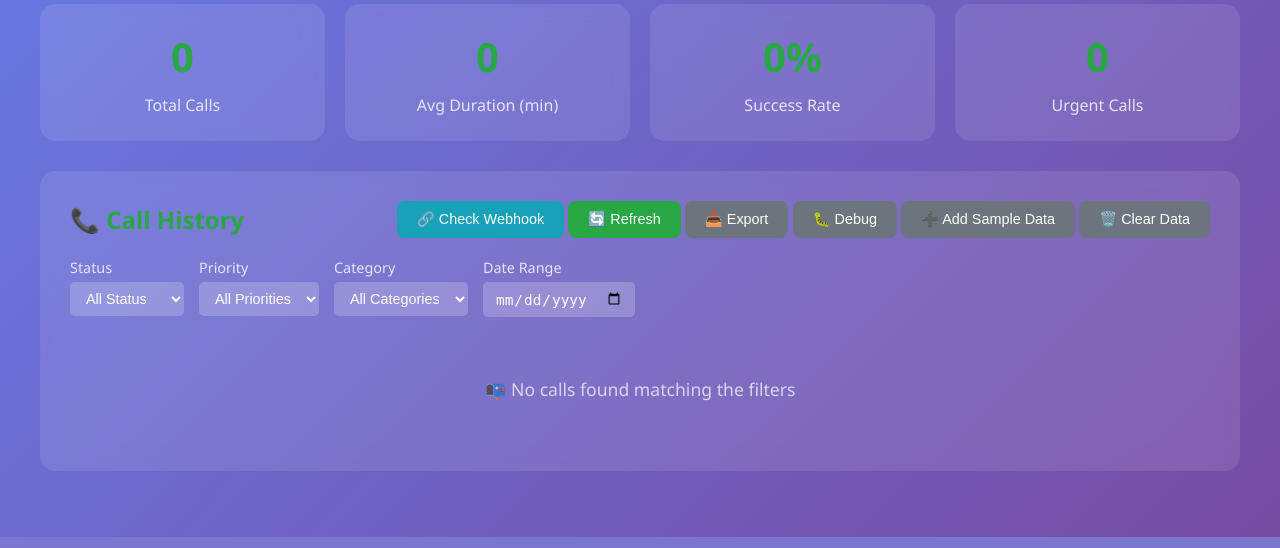
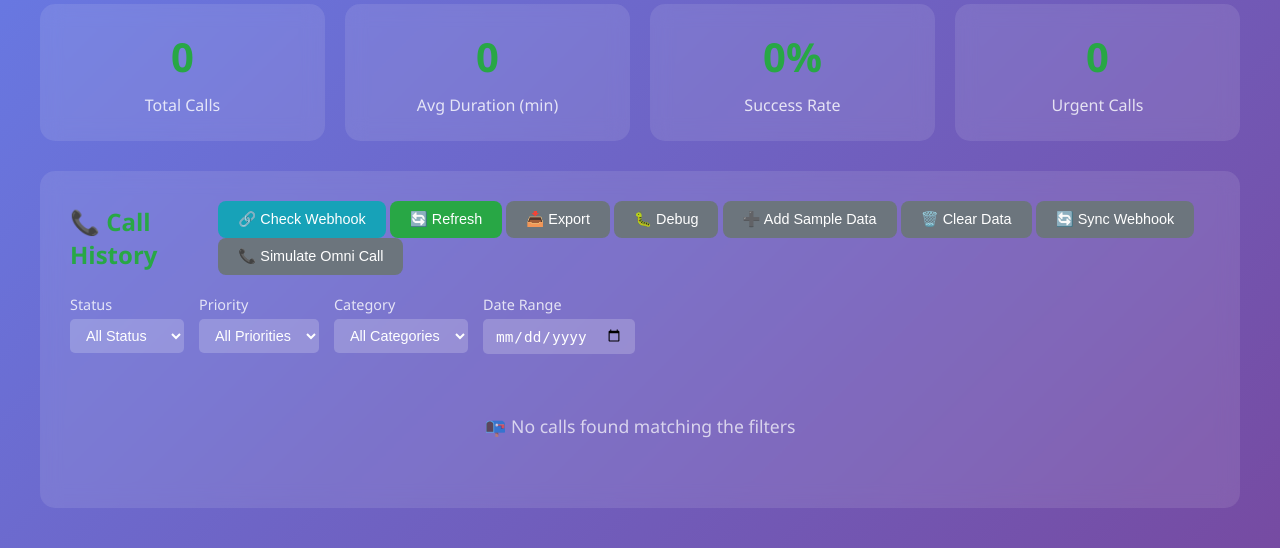
Before and after one commit to WhiteTigerHere/complaints, a Flask app: page /reports in a window 1280 px wide. Shown: the part 263-811 px from the top of the page. Run offline with Flask 3, Linux system fonts and the light colour scheme; data that the repository does not hold is empty.

Commit message:
Update reports.html

```diff
--- a/templates/reports.html
+++ b/templates/reports.html
@@ -343,6 +343,8 @@
                     <button class="btn secondary" onclick="toggleDebug()">🐛 Debug</button>
                     <button class="btn secondary" onclick="addSampleData()">➕ Add Sample Data</button>
                     <button class="btn secondary" onclick="clearData()">🗑️ Clear Data</button>
+                    <button class="btn secondary" onclick="syncWebhookData()">🔄 Sync Webhook</button>
+                    <button class="btn secondary" onclick="simulateOmniCall()">📞 Simulate Omni Call</button>
                 </div>
             </div>
 
@@ -420,7 +422,11 @@
         });
 
         function checkWebhookStatus() {
-            fetch(webhookUrl, {
+            const indicator = document.getElementById('webhookIndicator');
+            const status = document.getElementById('webhookStatus');
+
+            // First try to check local webhook status
+            fetch('/api/webhook', {
                 method: 'GET',
                 headers: {
                     'Content-Type': 'application/json'
@@ -428,12 +434,36 @@
             })
             .then(response => response.json())
             .then(data => {
-                const indicator = document.getElementById('webhookIndicator');
-                const status = document.getElementById('webhookStatus');
-
+                console.log('Local webhook status:', data);
                 if (data.status === 'healthy') {
                     indicator.classList.remove('inactive');
-                    status.textContent = 'Active and ready to receive calls';
+                    status.textContent = `Active - ${data.total_calls_received || 0} calls received`;
+                } else {
+                    indicator.classList.add('inactive');
+                    status.textContent = 'Inactive or error';
+                }
+            })
+            .catch(error => {
+                console.error('Error checking local webhook:', error);
+                // Try external webhook as fallback
+                return fetch(webhookUrl, {
+                    method: 'GET',
+                    headers: {
+                        'Content-Type': 'application/json'
+                    }
+                });
+            })
+            .then(response => {
+                if (response && response.json) {
+                    return response.json();
+                }
+                throw new Error('No response from webhook');
+            })
+            .then(data => {
+                console.log('External webhook status:', data);
+                if (data.status === 'healthy') {
+                    indicator.classList.remove('inactive');
+                    status.textContent = `Active - ${data.total_calls_received || 0} calls received`;
                 } else {
                     indicator.classList.add('inactive');
                     status.textContent = 'Inactive or error';
@@ -441,8 +471,6 @@
             })
             .catch(error => {
                 console.error('Error checking webhook status:', error);
-                const indicator = document.getElementById('webhookIndicator');
-                const status = document.getElementById('webhookStatus');
                 indicator.classList.add('inactive');
                 status.textContent = 'Error connecting to webhook';
             });
@@ -724,6 +752,66 @@
             });
         }
 
+        function syncWebhookData() {
+            fetch('/api/sync-webhook-data', {
+                method: 'POST',
+                headers: {
+                    'Content-Type': 'application/json'
+                }
+            })
+            .then(response => response.json())
+            .then(data => {
+                console.log('Sync webhook response:', data);
+                if (data.status === 'success') {
+                    alert(`Synced webhook data successfully! Call ID: ${data.call_id}`);
+                    loadCalls();
+                } else {
+                    alert('Error syncing webhook data: ' + data.message);
+                }
+            })
+            .catch(error => {
+                console.error('Error syncing webhook data:', error);
+                alert('Error syncing webhook data: ' + error.message);
+            });
+        }
+
+        function simulateOmniCall() {
+            const callData = {
+                user_id: 'test_omni_user',
+                transcript: 'Customer called about a service issue. They mentioned that their order was delayed and they need an update on the status.',
+                summary: 'Service issue - order delay. Customer needs status update.',
+                category: 'service',
+                priority: 'medium',
+                duration: 200,
+                status: 'completed',
+                sentiment: 'neutral',
+                queue_time: 8,
+                resolution_time: 350
+            };
+
+            fetch('/api/test/simulate-omni-call', {
+                method: 'POST',
+                headers: {
+                    'Content-Type': 'application/json'
+                },
+                body: JSON.stringify(callData)
+            })
+            .then(response => response.json())
+            .then(data => {
+                console.log('Simulate Omni call response:', data);
+                if (data.status === 'success') {
+                    alert(`Simulated OmniDimension call added! Call ID: ${data.call_id}`);
+                    loadCalls();
+                } else {
+                    alert('Error simulating Omni call: ' + data.message);
+                }
+            })
+            .catch(error => {
+                console.error('Error simulating Omni call:', error);
+                alert('Error simulating Omni call: ' + error.message);
+            });
+        }
+
         function exportData() {
             const csvContent = generateCSV(filteredCalls);
             const blob = new Blob([csvContent], { type: 'text/csv' });
```
